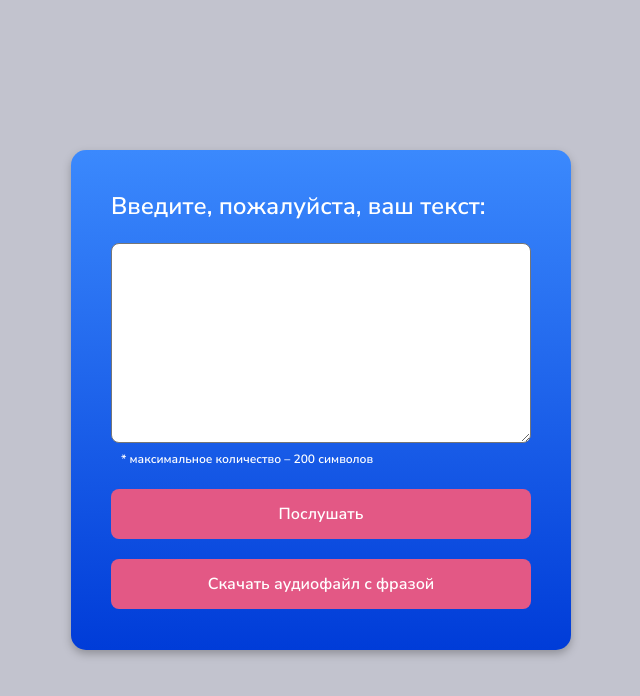
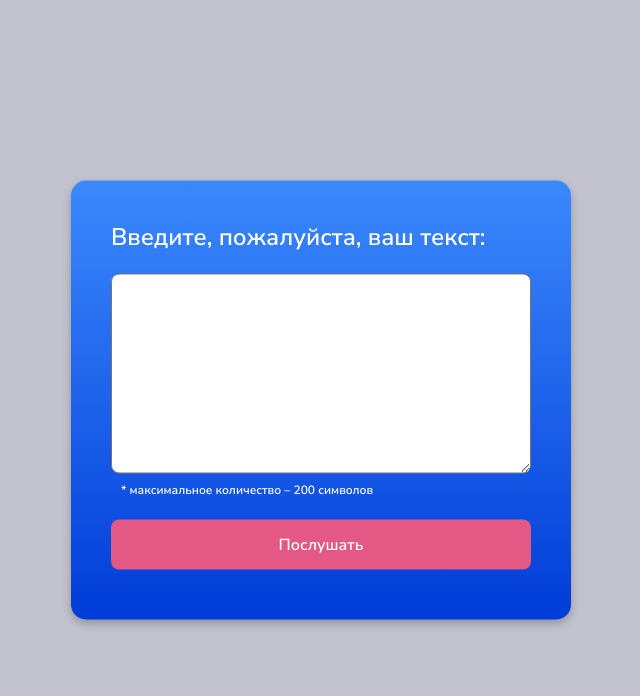
Before and after one commit to olbolot/voice_assistant, a website: page public/index.html in a window 1280 px wide. Shown: the whole page, without its empty margins (319-959 px from the left). Drawn offline with Linux system fonts and the light colour scheme.

Commit message:
Remove button to download audio file

```diff
--- a/public/index.html
+++ b/public/index.html
@@ -29,8 +29,7 @@
             left: 50%;
             transform: translate(-50%, -50%);
             width: 500px;
-            height: 500px;
-            padding: 20px 40px;
+            padding: 20px 40px 30px;
             border-radius: 15px;
             background: linear-gradient(180deg, #3B89FD 0%, #003CD8 100%);
             filter: drop-shadow(0px 4px 4px rgba(0, 0, 0, 0.25));
@@ -118,7 +117,6 @@
             <button id="send">Послушать</button>
         </form>
         <audio id="audio" controls></audio>
-        <a href="" download="audio.wav">Скачать аудиофайл с фразой</a>
     </section>
 </body>
 <script>
@@ -140,7 +138,6 @@
             .then(result => {
                 audioBlock.src = URL.createObjectURL(result);
                 audioBlock.play();
-                document.querySelector('a').setAttribute('href', URL.createObjectURL(result))
             }).catch((e) => {
                 console.log(e);
                 errorBlock.innerText = 'Заполните, пожалуйста, поле корректно';
```
